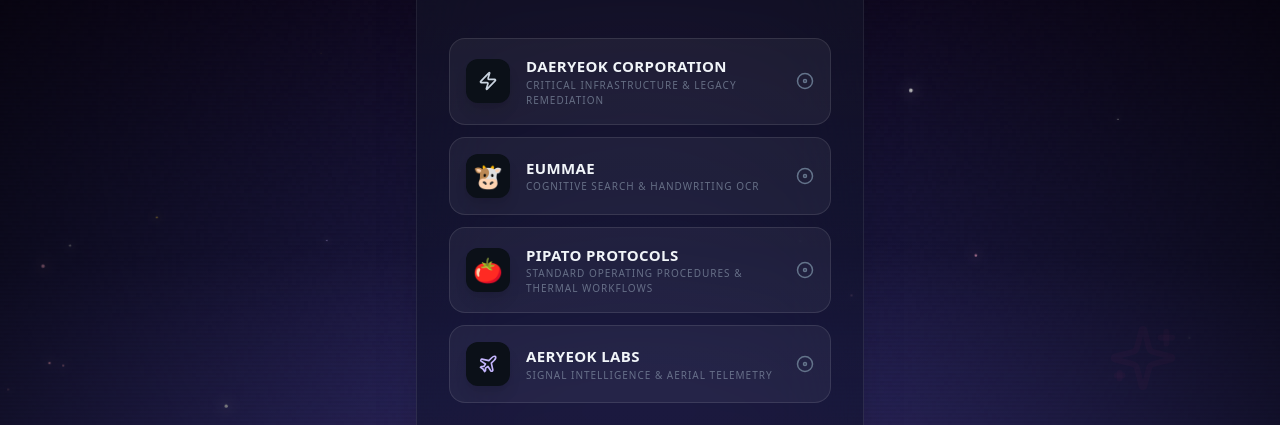
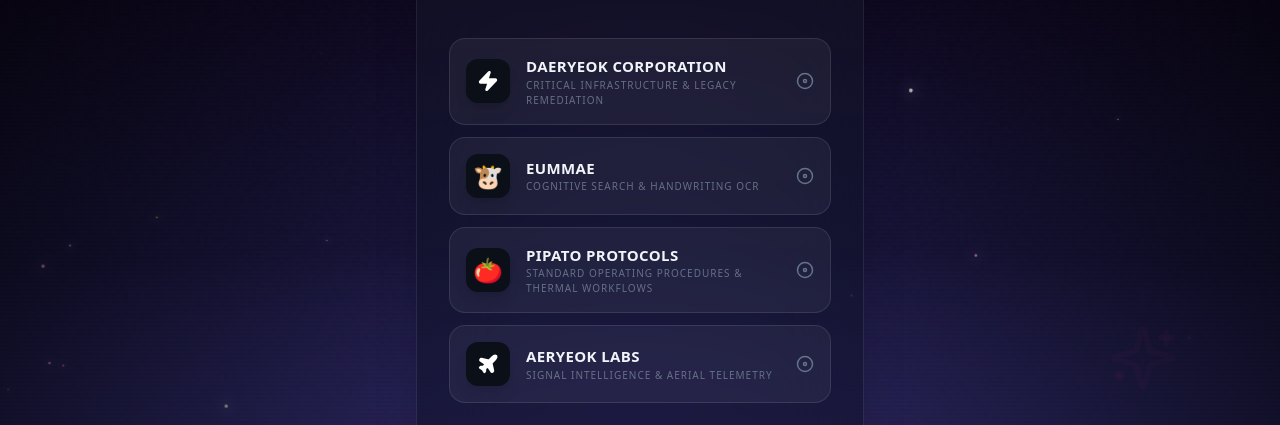
Before and after one commit to pipato/linktree, a Next.js app: page / in a window 1280 px wide. Shown: the part 287-712 px from the top of the page. Built offline with nearby package versions, Linux system fonts and the light colour scheme.

Commit message:
Fix icons - white fill, larger size

```diff
--- a/components/TwilightLinktree.jsx
+++ b/components/TwilightLinktree.jsx
@@ -167,10 +167,10 @@ export default function TwilightMatrixLinktree() {
   }, [skyGlitch, glitchType]);
 
   const links = [
-    { title: "DAERYEOK CORPORATION", subtitle: "Critical Infrastructure & Legacy Remediation", href: "https://daeryeok.io/", icon: <Zap size={20} className="text-slate-300" />, glow: "group-hover/btn:shadow-slate-500/40" },
+    { title: "DAERYEOK CORPORATION", subtitle: "Critical Infrastructure & Legacy Remediation", href: "https://daeryeok.io/", icon: <Zap size={22} className="text-white" fill="white" />, glow: "group-hover/btn:shadow-slate-500/40" },
     { title: "EUMMAE", subtitle: "Cognitive Search & Handwriting OCR", href: "https://eummae.com/", icon: "🐮", glow: "group-hover/btn:shadow-cyan-500/40" },
     { title: "PIPATO PROTOCOLS", subtitle: "Standard Operating Procedures & Thermal Workflows", href: "https://pipa.to/", icon: "🍅", glow: "group-hover/btn:shadow-rose-500/40" },
-    { title: "AERYEOK LABS", subtitle: "Signal Intelligence & Aerial Telemetry", href: "https://aeryeoklabs.io/", icon: <Plane size={20} className="text-violet-300" />, glow: "group-hover/btn:shadow-violet-500/40" },
+    { title: "AERYEOK LABS", subtitle: "Signal Intelligence & Aerial Telemetry", href: "https://aeryeoklabs.io/", icon: <Plane size={22} className="text-white" fill="white" />, glow: "group-hover/btn:shadow-violet-500/40" },
   ];
 
   return (
```
